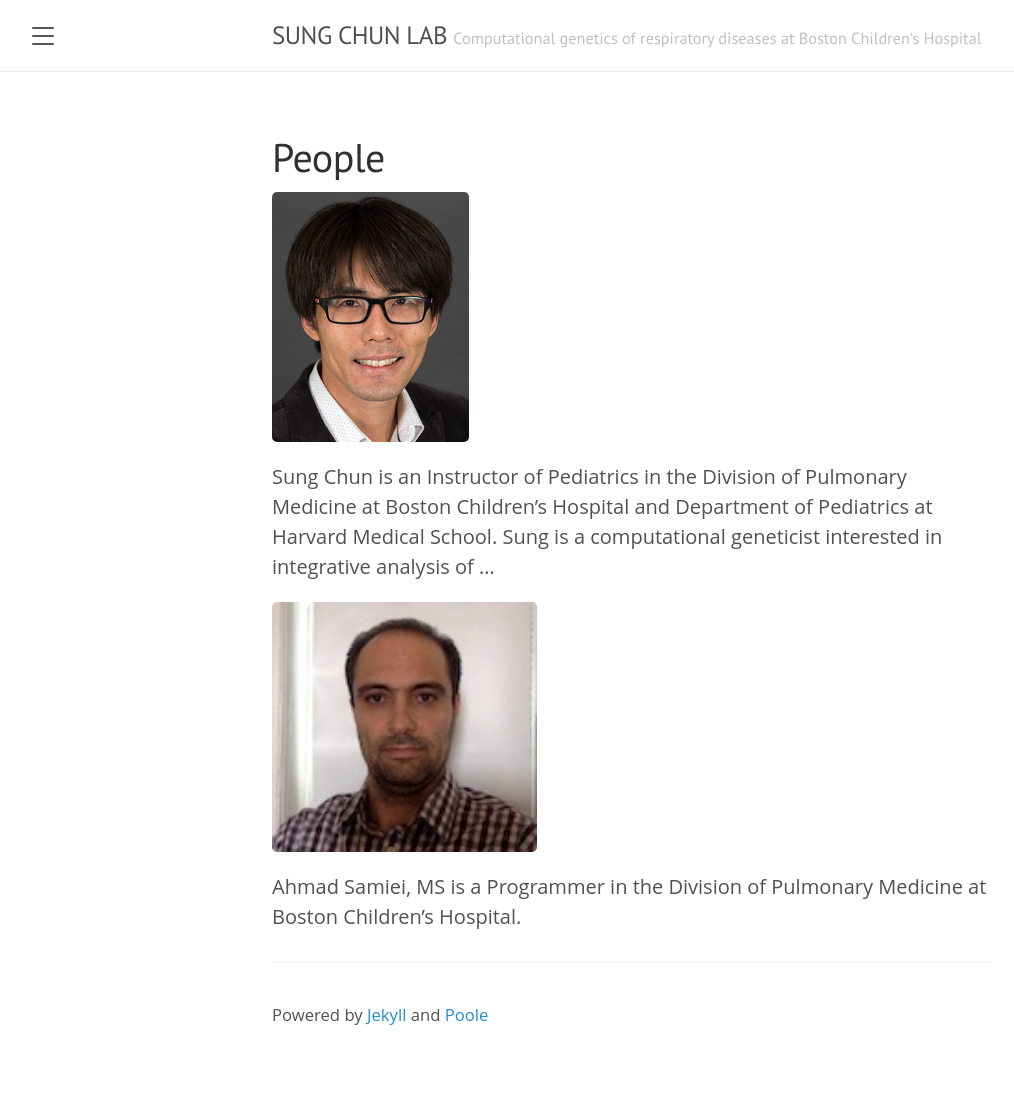
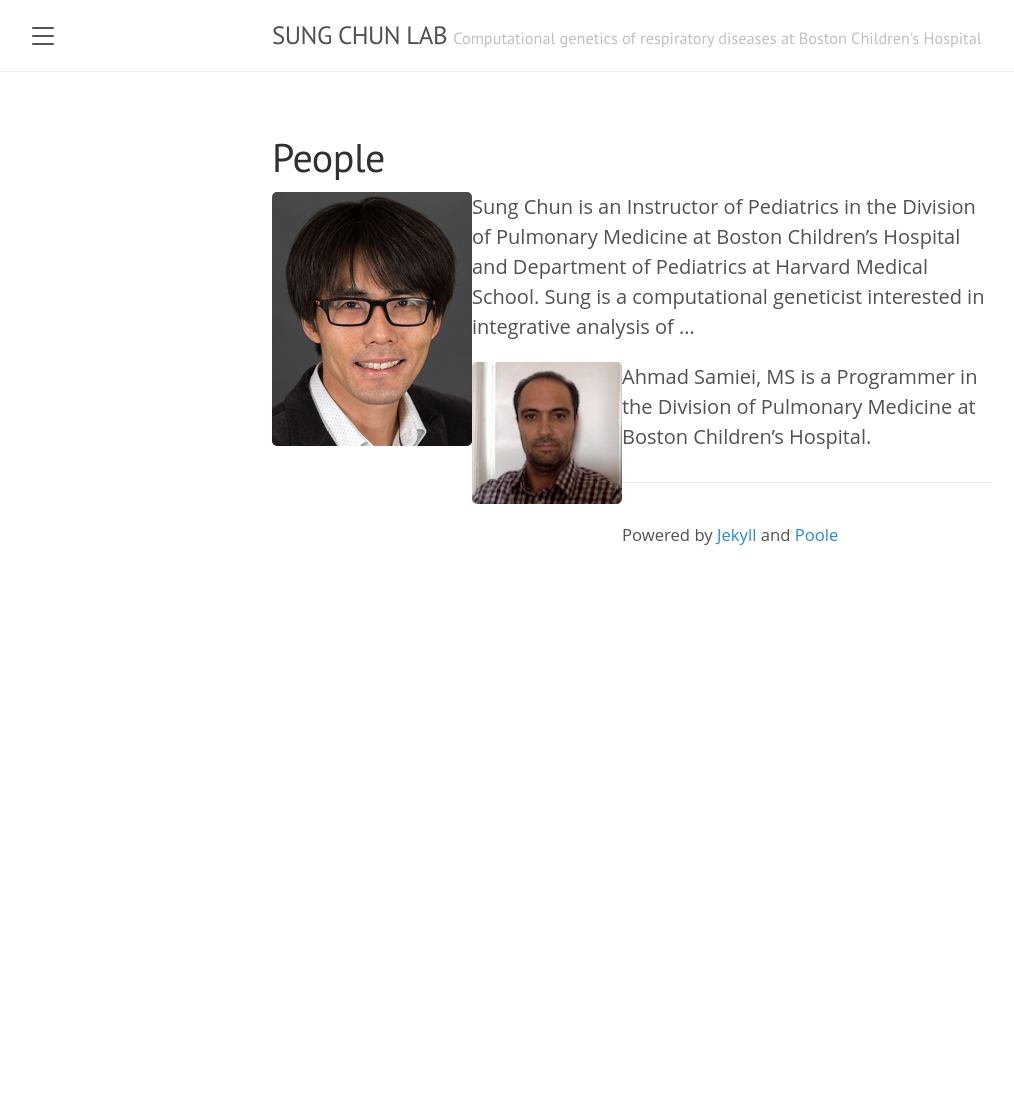
Before and after one commit to sgchun/sungchunlab, a Jekyll site: the page built from 1people.md, in a window 1280 px wide. Shown: the whole page, without its empty margins (8-1022 px from the left). Built offline with Jekyll 4.4.1, drawn with Linux system fonts in a browser that asks for light colours; after the commit the page ends 900 px from its top, so only the background shows below that.

Commit message:
Update icons

```diff
--- a/1people.md
+++ b/1people.md
@@ -3,10 +3,12 @@ layout: page
 title: People
 ---
 
-![Sung Chun](/sungchunlab/Sung.jpg){: height="250" }
+![Sung Chun](/Sung.jpg){: width="200" .callout }
 Sung Chun is an Instructor of Pediatrics in the Division of Pulmonary Medicine at Boston Children's Hospital and Department of Pediatrics at Harvard Medical School. Sung is a computational geneticist interested in integrative analysis of ...
 
-![Ahmad Samiei](/sungchunlab/Ahmad.jpg){: height="250" }
+
+
+![Ahmad Samiei](/Ahmad.jpg){: width="150" .callout }
 Ahmad Samiei, MS is a Programmer in the Division of Pulmonary Medicine at Boston Children's Hospital.
 
 ---
--- a/public/css/lanyon.css
+++ b/public/css/lanyon.css
@@ -556,3 +556,7 @@ a.pagination-item:hover {
 .layout-reverse.sidebar-overlay #sidebar-checkbox:checked ~ .sidebar {
   box-shadow: -.25rem 0 .5rem rgba(0,0,0,.1);
 }
+
+.callout {
+  float: left;
+}
```
Also changed, not shown: public/apple-touch-icon-precomposed.png, public/favicon.ico.
